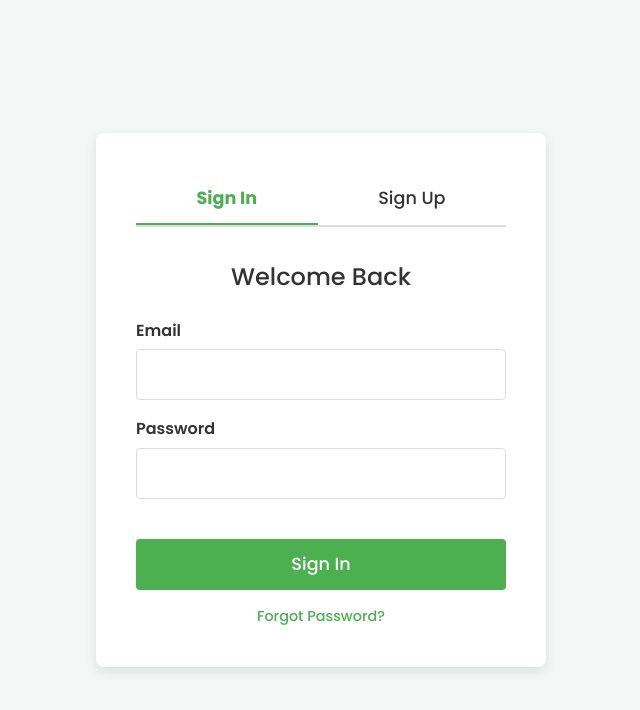
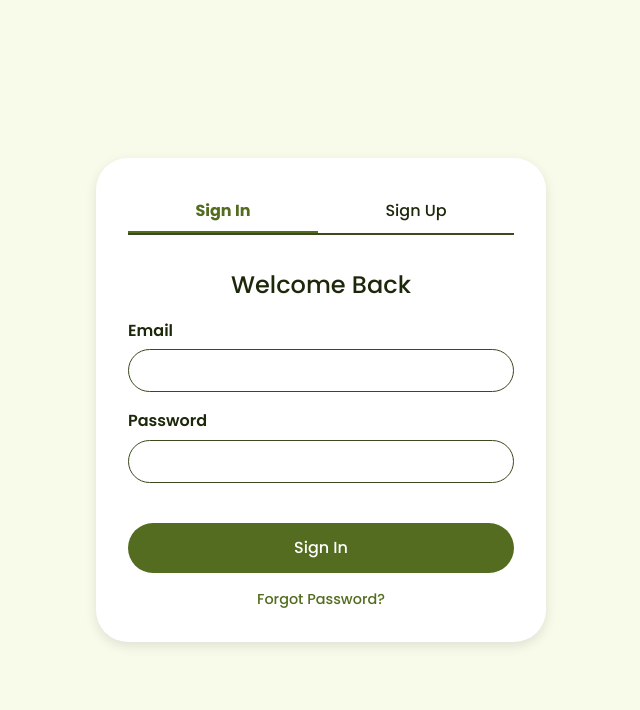
Before and after one commit to rojen-chakradhar/responsive-signin, a plain HTML site: page index.html in a window 1280 px wide. Shown: the whole page, without its empty margins (319-959 px from the left). Drawn offline with Linux system fonts and the light colour scheme.

Commit message:
css twik

```diff
--- a/styles/style.css
+++ b/styles/style.css
@@ -17,15 +17,16 @@ html,
 body {
 	height: 100%;
 	width: 100%;
+  font-size: 16px;
 	background-color: var(--background-color);
 }
 
 :root {
-	--primary-color: #4caf50;
+	--primary-color: #536c1f;
 	--secondary-color: #ffffff;
-	--text-color: #333;
-	--border-color: #ddd;
-	--background-color: #f4f7f6;
+	--text-color: #1d280b;
+	--border-color: #3a491e;
+	--background-color: #f8fbea;
 }
 
 body {
@@ -37,8 +38,8 @@ body {
 
 .container {
 	background: var(--secondary-color);
-	padding: 2.5rem;
-	border-radius: 8px;
+	padding: 2rem;
+	border-radius: 2rem;
 	box-shadow: 0 4px 12px rgba(0, 0, 0, 0.1);
 	width: 90%;
 	max-width: 450px;
@@ -54,11 +55,11 @@ body {
 
 .toggle-btn {
 	flex-grow: 1;
-	padding: 0.75rem 1.5rem;
+	padding: 0.5rem 1rem;
 	border: none;
 	background: none;
 	color: var(--text-color);
-	font-size: 1.1rem;
+	font-size: 1rem;
 	cursor: pointer;
 	transition: color 0.3s, border-bottom 0.3s;
 	border-bottom: 2px solid transparent;
@@ -80,7 +81,7 @@ body {
 
 h2 {
 	text-align: center;
-	margin-bottom: 1.5rem;
+	margin-bottom: 1rem;
 	color: var(--text-color);
 }
 
@@ -99,9 +100,9 @@ input[type="email"],
 input[type="password"],
 input[type="text"] {
 	width: 100%;
-	padding: 0.75rem;
+	padding: 0.5rem;
 	border: 1px solid var(--border-color);
-	border-radius: 4px;
+	border-radius: 2rem;
 	font-size: 1rem;
 	transition: border-color 0.3s;
 }
@@ -117,8 +118,8 @@ input:focus {
 	background-color: var(--primary-color);
 	color: var(--secondary-color);
 	border: none;
-	border-radius: 4px;
-	font-size: 1.1rem;
+	border-radius: 2rem;
+	font-size: 1rem;
 	cursor: pointer;
 	margin-top: 1.5rem;
 	transition: background-color 0.3s;
```
